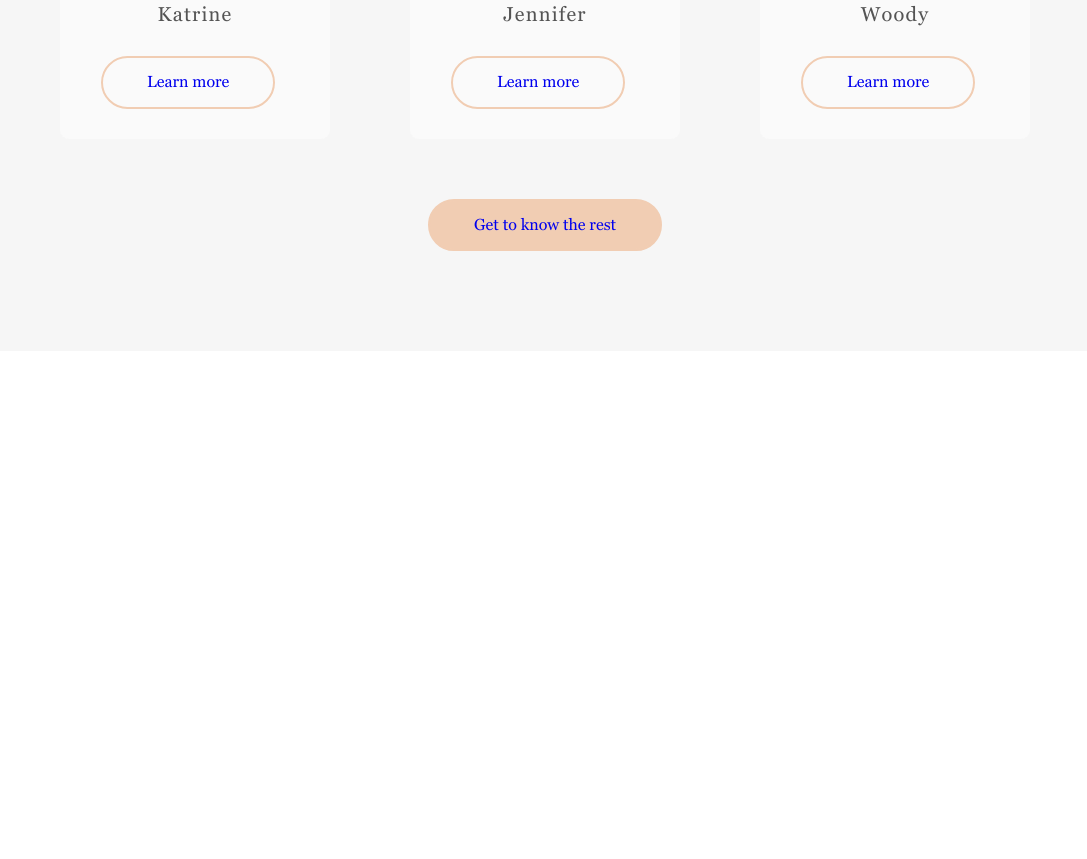
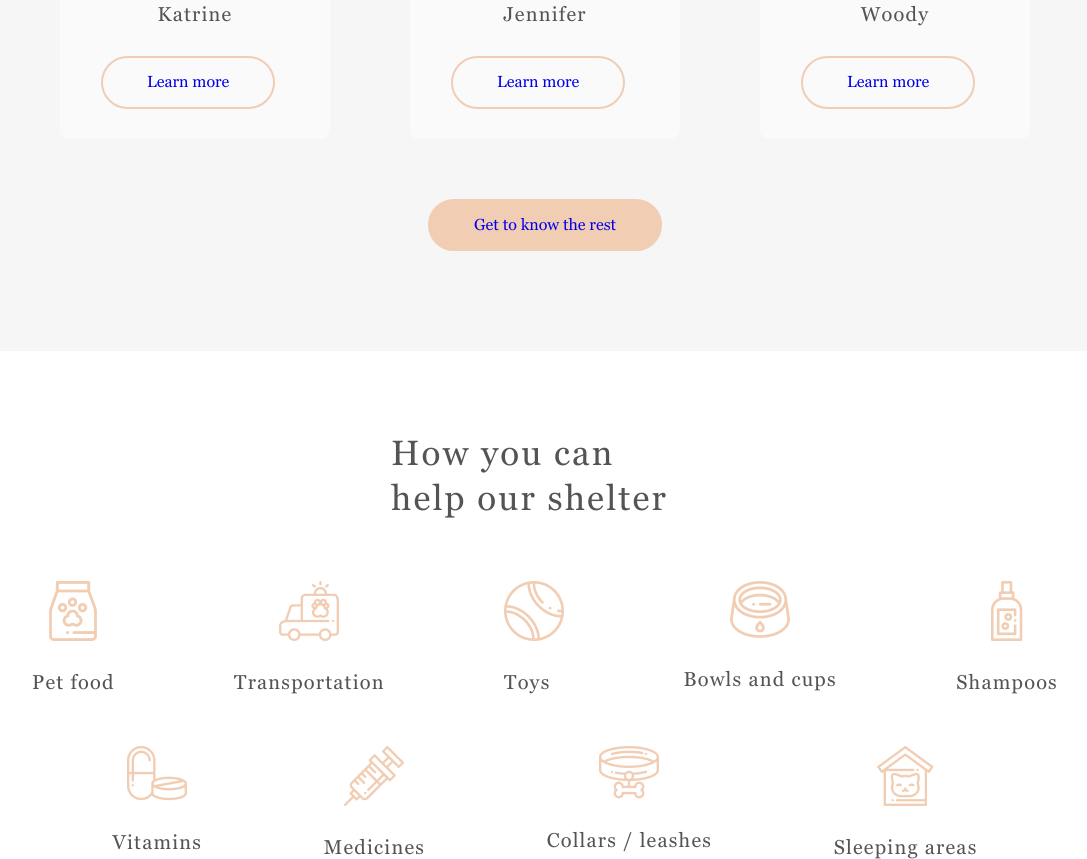
Before and after one commit to karimch21/shelter, a website built with webpack: page shelter/src/pages/main/index.html in a window 1280 px wide. Shown: the part 2066-2925 px from the top of the page, without its empty margins (95-1182 px from the left). Before the commit the page ends 2417 px from the top, so only its background shows below. Built offline with nearby package versions, Linux system fonts and the light colour scheme; a web font is replaced by a local one.

Commit message:
feat: add markup and him styles for 'help' section

```diff
--- a/shelter/src/pages/main/index.html
+++ b/shelter/src/pages/main/index.html
@@ -148,6 +148,72 @@
       </div>
     </div>
   </section>
+  <section class="help">
+    <div class="container help__wrap">
+      <h2 class="help__title title">How you can help
+        our shelter</h2>
+      <div class="help__block">
+        <ul class="help__items help__items_mb">
+          <li class="help__item">
+            <img src="../../assets/icon/helpItem1.png" alt="" class="help__img">
+            <div class="help__item-title">
+              Pet food
+            </div>
+          </li>
+          <li class="help__item">
+            <img src="../../assets/icon/helpItem2.png" alt="" class="help__img">
+            <div class="help__item-title">
+              Transportation
+            </div>
+          </li>
+          <li class="help__item">
+            <img src="../../assets/icon/helpItem3.png" alt="" class="help__img">
+            <div class="help__item-title">
+              Toys
+            </div>
+          </li>
+          <li class="help__item">
+            <img src="../../assets/icon/helpItem4.png" alt="" class="help__img">
+            <div class="help__item-title">
+              Bowls and cups
+            </div>
+          </li>
+          <li class="help__item">
+            <img src="../../assets/icon/helpItem5.1.png" alt="" class="help__img">
+            <div class="help__item-title">
+              Shampoos
+            </div>
+          </li>
+        </ul>
+        <ul class="help__items help__items_width">
+          <li class="help__item">
+            <img src="../../assets/icon/helpItem5.png" alt="" class="help__img">
+            <div class="help__item-title">
+              Vitamins
+            </div>
+          </li>
+          <li class="help__item">
+            <img src="../../assets/icon/helpItem6.png" alt="" class="help__img">
+            <div class="help__item-title">
+              Medicines
+            </div>
+          </li>
+          <li class="help__item">
+            <img src="../../assets/icon/helpItem7.png" alt="" class="help__img">
+            <div class="help__item-title">
+              Collars / leashes
+            </div>
+          </li>
+          <li class="help__item">
+            <img src="../../assets/icon/helpItem8.png" alt="" class="help__img">
+            <div class="help__item-title">
+              Sleeping areas
+            </div>
+          </li>
+        </ul>
+      </div>
+    </div>
+  </section>
 </body>
 
 </html>
--- a/shelter/src/pages/main/style.sass
+++ b/shelter/src/pages/main/style.sass
@@ -136,3 +136,40 @@
 .friends__slider-link_rest
   background-color: #F1CDB3
   margin: 0 auto
+
+.help__wrap
+  margin-bottom: 100px
+  padding-top: 80px
+
+.help__title
+  margin: 0 auto
+  margin-bottom: 60px
+  max-width: 308px
+  width: 100%
+
+.help__block
+  max-width: 1026px
+  width: 100%
+  margin: 0 auto
+
+.help__items
+  @include flexMixin(flex-start)
+  max-width: 1026px
+  margin: 0 auto
+  width: 100%
+
+.help__items_width
+  max-width: 865px
+
+.help__items_mb
+  margin-bottom: 52px
+
+.help__img
+  max-width: 60px
+  margin: 0 auto
+  display: block
+  margin-bottom: 30px
+
+.help__item-title
+  max-width: 166px
+  @include georgiaStyle
```
Also changed, not shown: shelter/src/assets/icon/helpItem5.1.png (added).
